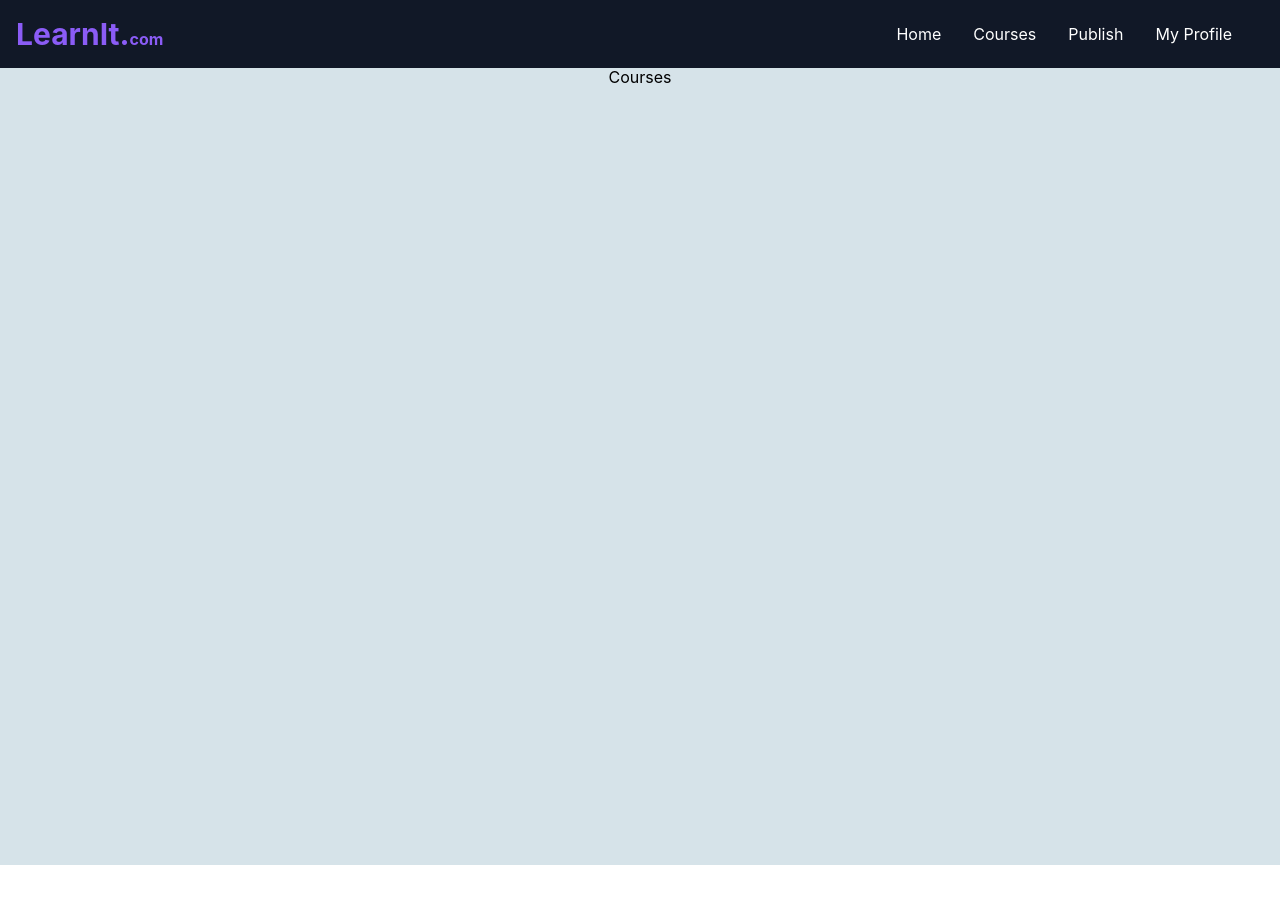
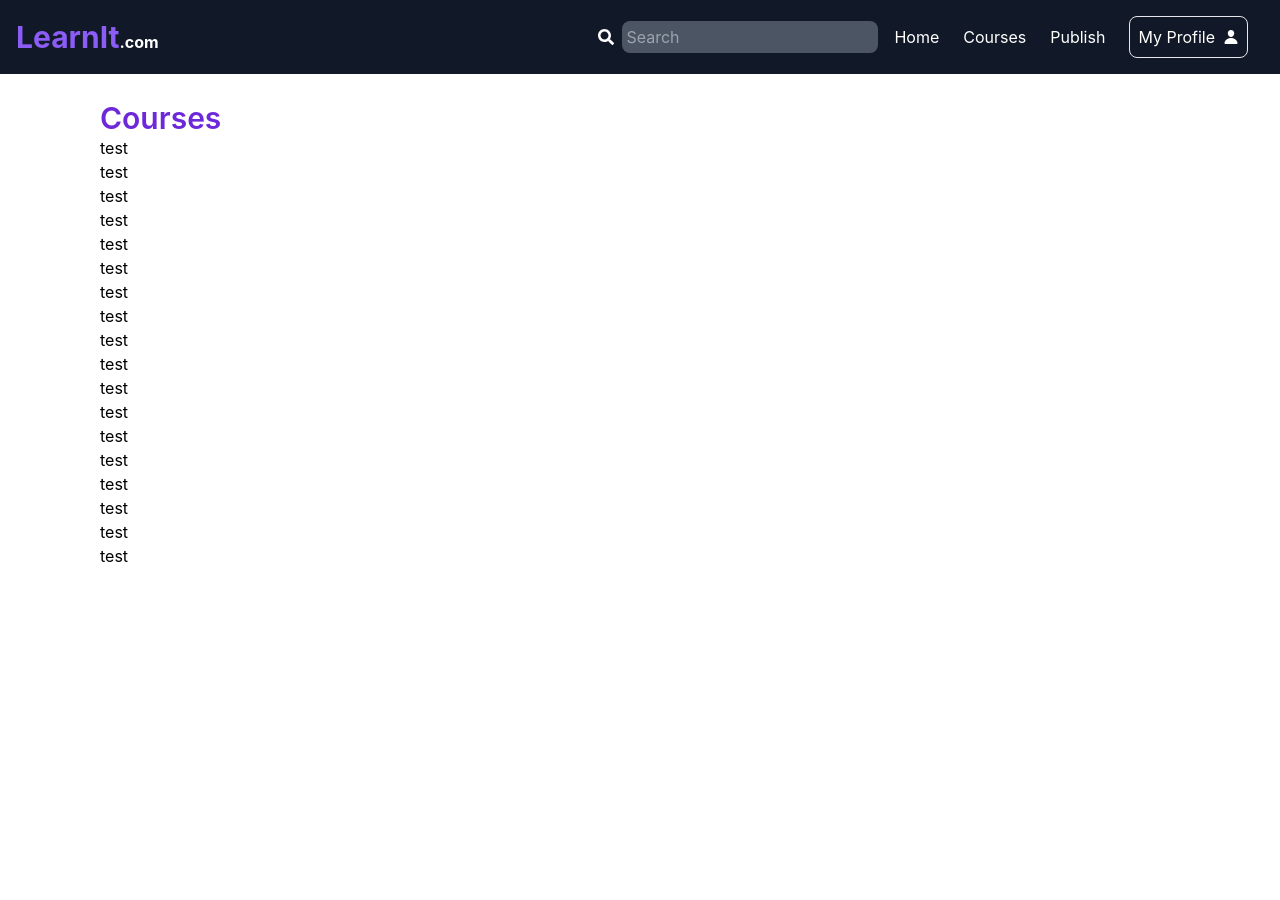
Before and after one commit to dibyajyoti-mandal/devbits-ps2, a React (Create React App) app in the folder frontend/lms-frontend/: page /courses in a window 1280 px wide. Before the commit the page ends 865 px from the top, so only its background shows below. Built offline with nearby package versions, Linux system fonts and the light colour scheme.

Commit message:
Routing updated

```diff
--- a/frontend/lms-frontend/package.json
+++ b/frontend/lms-frontend/package.json
@@ -9,6 +9,7 @@
     "react": "^18.3.1",
     "react-dom": "^18.3.1",
     "react-icons": "^5.2.1",
+    "react-router-dom": "^6.23.1",
     "react-scripts": "5.0.1",
     "styled-components": "^6.1.11",
     "web-vitals": "^2.1.4"
--- a/frontend/lms-frontend/src/App.css
+++ b/frontend/lms-frontend/src/App.css
@@ -1,5 +1,6 @@
 .App {
-  text-align: center;
+  /* text-align: center; */
+  /* margin: 50px; */
 }
 
 .App-logo {
--- a/frontend/lms-frontend/src/App.js
+++ b/frontend/lms-frontend/src/App.js
@@ -1,23 +1,42 @@
 import './App.css';
+import React from 'react';
 import Navbar from './components/Navbar';
 import styled from "styled-components";
 import Home from './pages/Home';
 import Courses from './pages/Courses';
+import Course from './pages/Course';
+// import { BrowserRouter as Router, Routes, Route } from "react-router-dom";
+import {Route, Link, Routes} from 'react-router-dom';
 
 const Container = styled.div`
-  background-color:#d6e3e9;
+  background-color:#ffffff;
   height: 100vh;
 `
 
 function App() {
   return (
-    <div className="App bg-my">
-      <Navbar/>
-      <Container className='mt-[65px]'>
-        {/* <Home/> */}
-        <Courses/>
-      </Container>
-    </div>
+    <>
+      <React.Fragment>
+        <div className="App bg-white">
+          <Navbar />
+          <Container className='mt-[70px]'>
+            {/* routing */}
+            <Routes>
+              <Route path="/" element={<Home/>}/>
+              <Route path="/courses">
+                <Route index element={<Courses/>} />
+                <Route path="course">
+                  <Route path=":id" element={<Course/>}/>
+                </Route>
+              </Route>
+
+            </Routes>
+          {/* routing end */}
+          </Container>
+        </div>
+        </React.Fragment>
+
+    </>
   );
 }
 
--- /dev/null
+++ b/frontend/lms-frontend/src/components/Card.jsx
@@ -0,0 +1,9 @@
+import React from 'react'
+
+const Card = () => {
+  return (
+    <div>Card</div>
+  )
+}
+
+export default Card
--- a/frontend/lms-frontend/src/components/Navbar.jsx
+++ b/frontend/lms-frontend/src/components/Navbar.jsx
@@ -1,4 +1,6 @@
 import React, { useState } from 'react';
+import { IoPerson } from "react-icons/io5";
+import { FaSearch } from "react-icons/fa";
 
 const Navbar = () => {
   const [isOpen, setIsOpen] = useState(false);
@@ -10,7 +12,7 @@ const Navbar = () => {
   return (
     <nav className="bg-gray-900 p-4 fixed top-0 w-full">
       <div className="container mx-auto flex justify-between items-center">
-        <div className="font-bold  text-violet-500"><span className='text-3xl'>LearnIt.</span><span className='text-1xl'>com</span></div>
+        <div className="font-bold  text-violet-500"><span className='text-3xl'>LearnIt</span><span className='text-1xl text-white'>.com</span></div>
         <div className="block lg:hidden">
           <button
             onClick={toggleMenu}
@@ -33,18 +35,22 @@ const Navbar = () => {
           </button>
         </div>
         <div className={`lg:flex items-center ${isOpen ? 'block' : 'hidden'}`}>
-          <a href="#" className="nav-buttons">
+          <div className='flex text-white'>
+            <FaSearch className='m-2'/>
+            <input placeholder="Search" className='p-1 mr-4 rounded-lg bg-gray-600'></input>
+          </div>
+          <a href="/" className="nav-buttons">
             Home
           </a>
-          <a href="#courses" className="nav-buttons">
+          <a href="courses" className="nav-buttons">
             Courses
           </a>
-          <a href="#create" className="nav-buttons">
+          <a href="create" className="nav-buttons">
             Publish
           </a>
 
-          <a href="#profile" className="nav-buttons">
-            My Profile
+          <a href="profile" className="nav-buttons flex border-double border p-2 rounded-lg hover:border-violet-500 mr-4">
+            <span>My Profile</span> <IoPerson className='mt-1 ml-2'/>
           </a>
         </div>
       </div>
--- a/frontend/lms-frontend/src/index.css
+++ b/frontend/lms-frontend/src/index.css
@@ -21,10 +21,14 @@ code {
   }
 
   .home-card{
-    @apply bg-white p-3 md:p-6 rounded-lg md:m-6 m-1 w-[250px] text-center flex justify-center shadow-md
+    @apply bg-gray-300 p-3 md:p-6 rounded-lg md:m-6 m-1 w-[250px] text-center flex justify-center shadow-md shadow-violet-300
   }
 
   .nav-buttons{
-    @apply block mt-4 lg:inline-block lg:mt-0 text-white hover:text-violet-400 mr-8
+    @apply block mt-4 lg:inline-block lg:mt-0 text-white hover:text-violet-700 mr-6
+  }
+
+  .headings{
+    @apply md:text-3xl text-2xl font-semibold text-violet-700
   }
 }
--- a/frontend/lms-frontend/src/index.js
+++ b/frontend/lms-frontend/src/index.js
@@ -3,11 +3,16 @@ import ReactDOM from 'react-dom/client';
 import './index.css';
 import App from './App';
 import reportWebVitals from './reportWebVitals';
+import { BrowserRouter, Router } from 'react-router-dom';
 
 const root = ReactDOM.createRoot(document.getElementById('root'));
 root.render(
   <React.StrictMode>
-    <App />
+      <BrowserRouter>
+      <App />
+      </BrowserRouter>
+
+
   </React.StrictMode>
 );
 
--- /dev/null
+++ b/frontend/lms-frontend/src/pages/Course.jsx
@@ -0,0 +1,9 @@
+import React from 'react'
+
+const Course = () => {
+  return (
+    <div>Course</div>
+  )
+}
+
+export default Course
--- a/frontend/lms-frontend/src/pages/Courses.jsx
+++ b/frontend/lms-frontend/src/pages/Courses.jsx
@@ -1,9 +1,45 @@
 import React from 'react'
+import styled from 'styled-components'
+
+const Wrapper = styled.div``
 
 const Courses = () => {
-  return (
-    <div>Courses</div>
-  )
+    return (
+        <>
+        <div className="md:m-[100px] mx-[30px]">
+
+
+            <div className='headings'>Courses</div>
+            <Wrapper>
+                <h1>test</h1>
+                <h1>test</h1>
+                <h1>test</h1>
+                <h1>test</h1>
+                <h1>test</h1>
+                <h1>test</h1>
+                <h1>test</h1>
+                <h1>test</h1>
+                <h1>test</h1>
+                <h1>test</h1>
+                <h1>test</h1>
+                <h1>test</h1>
+
+                <h1>test</h1>
+                <h1>test</h1>
+                <h1>test</h1>
+                <h1>test</h1>
+                <h1>test</h1>
+                <h1>test</h1>
+
+
+
+
+            </Wrapper>
+
+            </div>
+        </>
+
+    )
 }
 
 export default Courses
--- a/frontend/lms-frontend/src/pages/Home.jsx
+++ b/frontend/lms-frontend/src/pages/Home.jsx
@@ -7,7 +7,7 @@ const Home = () => {
     return (
         <>
             <div className="p-[50px] text-left bg-green">
-            <div className='font-bold  md:my-10'><span className='text-4xl'>Welcome to LearnIt</span><span className='text-2xl text-violet-700 '>.com</span></div>
+                <div className='font-bold  md:my-10'><span className='text-4xl'>Welcome to LearnIt</span><span className='text-2xl text-violet-700 '>.com</span></div>
                 <div className='font-bold text-2xl mb-4'>All the skills you need, in one place</div>
                 <div className='md:text-[20px]'>
                     Everything from modern tech to business, with courses for free, it's the right time for the right skills and you. Your learning made easy!
```
Also changed, not shown: 1 other file (tests, documents, lock files or other folders).
